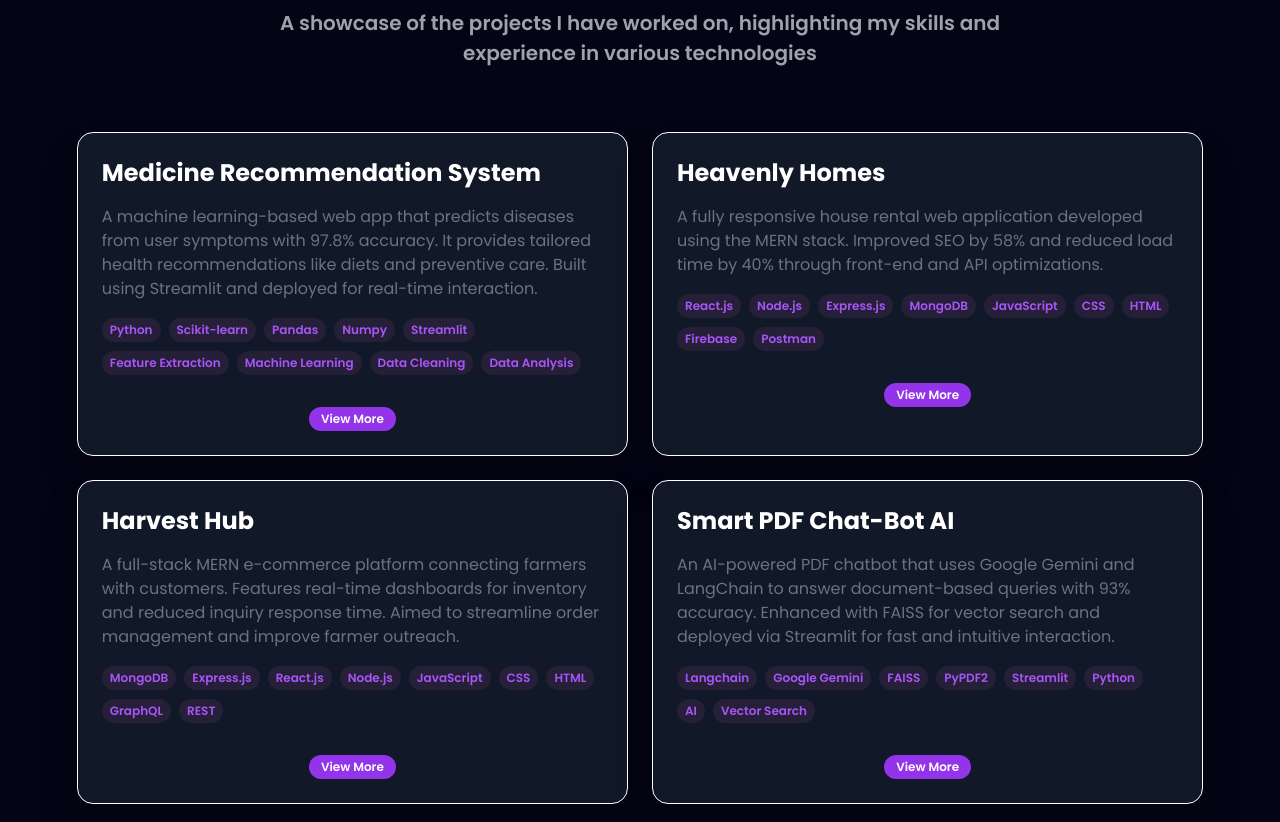
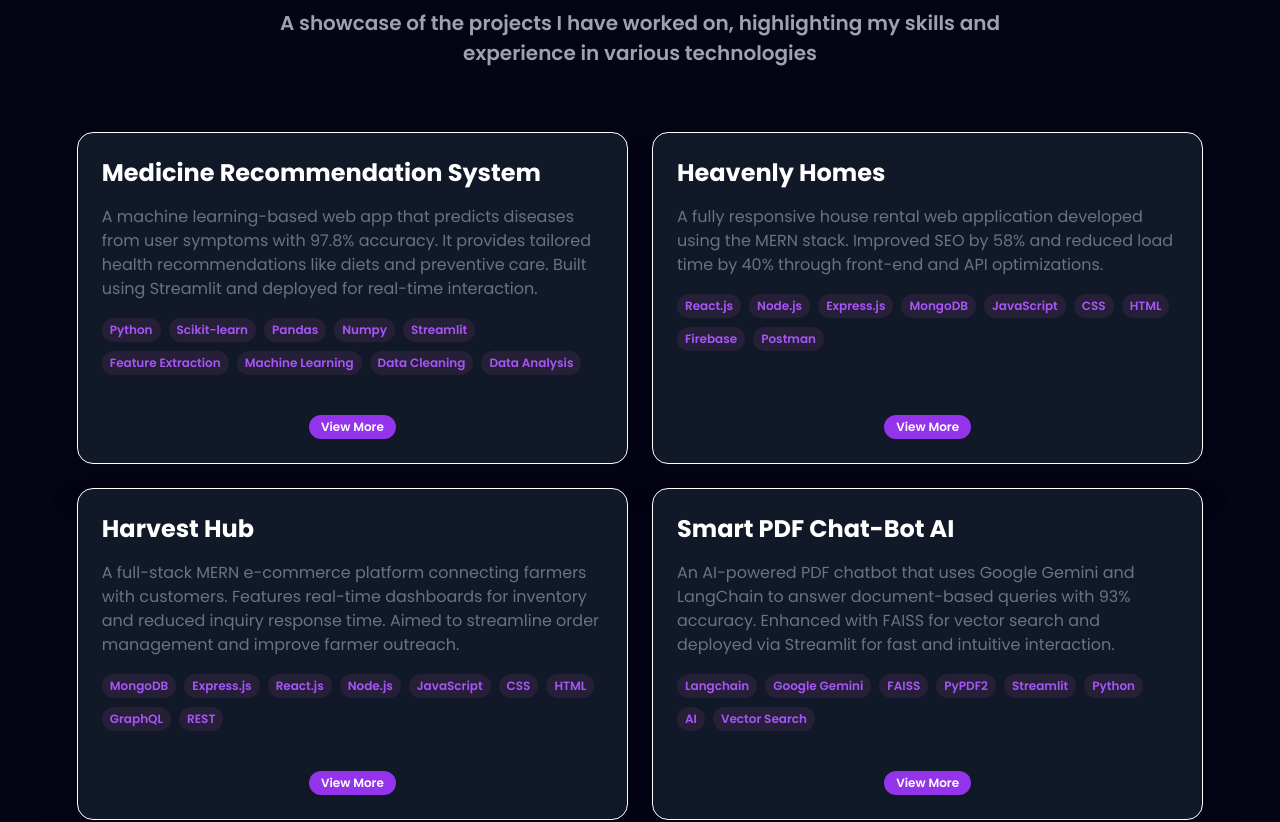
Before and after one commit to suryamanoj07/portfolio, a React (Vite) app: page / in a window 1280 px wide. Shown: the part 2940-3762 px from the top of the page. Built offline with nearby package versions, Linux system fonts and the light colour scheme.

Commit message:
fixing button

```diff
--- a/src/components/Work/Work.jsx
+++ b/src/components/Work/Work.jsx
@@ -33,9 +33,10 @@ const Work = () => {
           <div
             key={project.id}
             onClick={() => handleOpenModal(project)}
-            className="border border-white bg-gray-900 backdrop-blur-md rounded-2xl shadow-2xl overflow-hidden cursor-pointer hover:shadow-purple-500/50 hover:-translate-y-2 transition-all duration-300"
+            className="border border-white bg-gray-900 backdrop-blur-md rounded-2xl shadow-2xl overflow-hidden cursor-pointer hover:shadow-purple-500/50 hover:-translate-y-2 transition-all duration-300 h-full flex flex-col"
           >
-            <div className="p-6 sm:p-8 lg:p-4 xl:p-6">
+            <div className="flex flex-col flex-1 justify-between p-6 sm:p-8 lg:p-4 xl:p-6">
+              <div>
                 <h3 className="text-responsive-lg sm:text-responsive-xl lg:text-base xl:text-2xl font-bold text-white mb-4 lg:mb-4">
                   {project.title}
                 </h3>
@@ -52,15 +53,16 @@ const Work = () => {
                     </span>
                   ))}
                 </div>
-              <div className="flex justify-center">
-                <button
-                  className="mt-2 px-3 py-1 bg-purple-600 hover:bg-purple-700 text-white text-xs font-semibold rounded-full shadow-sm transition-colors duration-200 focus:outline-none focus:ring-2 focus:ring-purple-400 focus:ring-offset-2 mx-auto"
-                  type="button"
-                  tabIndex={-1}
-                  onClick={e => e.stopPropagation()}
+              </div>
+              <div className="flex justify-center mt-4">
+                <div
+                  className="px-3 py-1 bg-purple-600 hover:bg-purple-700 text-white text-xs font-semibold rounded-full shadow-sm transition-colors duration-200 focus:outline-none focus:ring-2 focus:ring-purple-400 focus:ring-offset-2 mx-auto"
+
+
+
                 >
                   View More
-                </button>
+                </div>
               </div>
             </div>
           </div>
```
Lines whose indentation alone changed are shown as unchanged.
